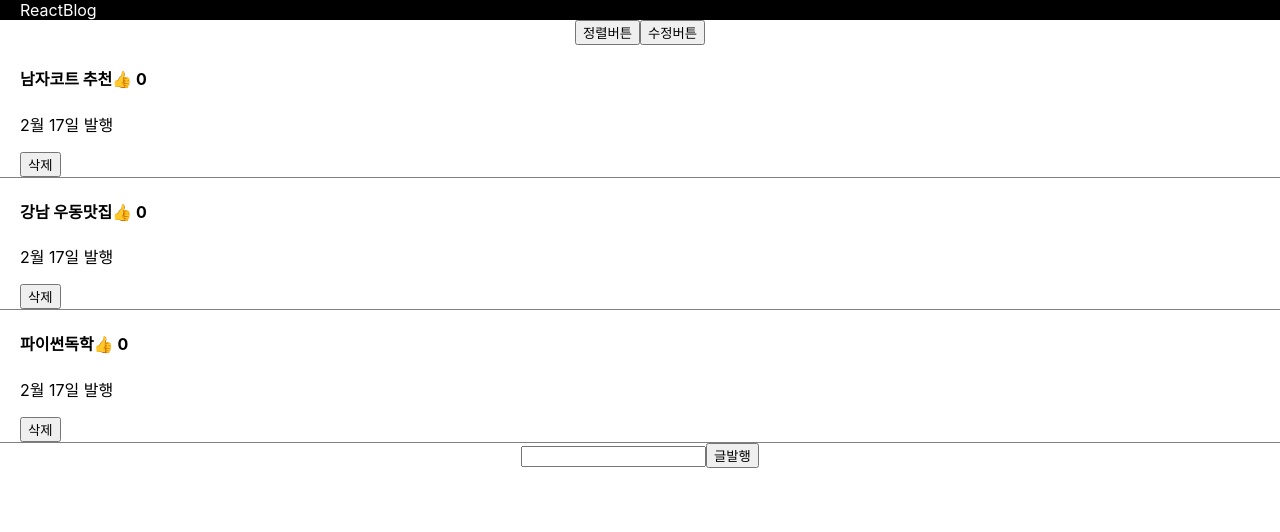
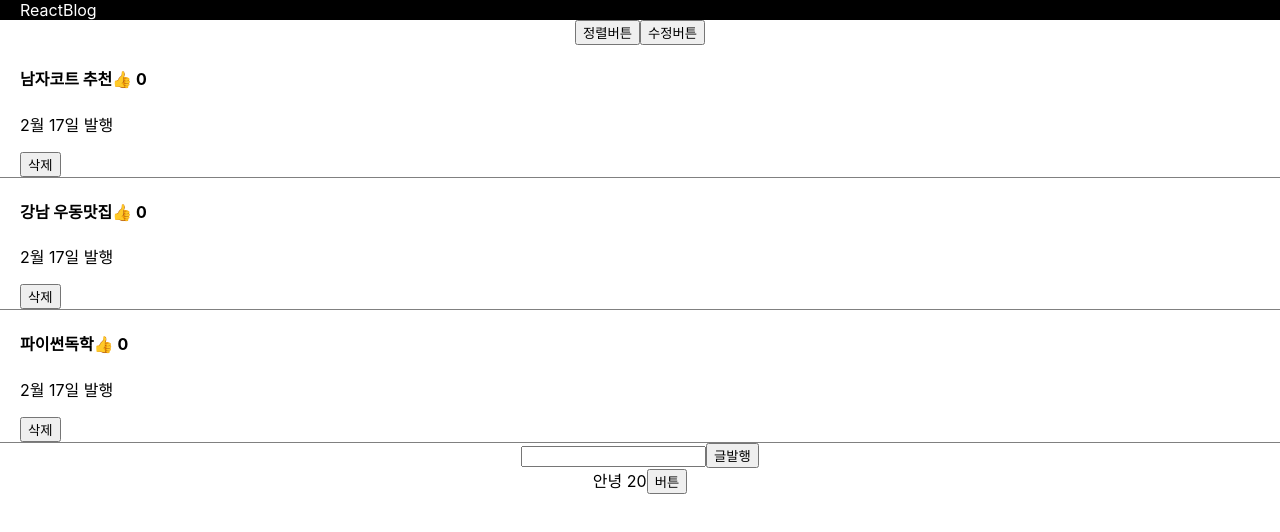
Before and after one commit to ynurr/a-react-blog, a React (Create React App) app: page / in a window 1280 px wide. Shown: the top 532 px of the page. Built offline with nearby package versions, Linux system fonts and the light colour scheme.

Commit message:
class 컴포넌트 만들기

```diff
--- a/src/App.js
+++ b/src/App.js
@@ -2,7 +2,7 @@
 
 import logo from './logo.svg';
 import './App.css';
-import { useState } from 'react';
+import React, { useState } from 'react';
 
 function App() {
 
@@ -82,6 +82,8 @@
         modal == true ? <Modal title={title} 글제목변경={글제목변경} color="#d7dcf5" 글제목={글제목}/> : null
       }
 
+      <Modal2></Modal2>
+
     </div>
   );
 }
@@ -97,4 +99,24 @@
   )
 }
 
+class Modal2 extends React.Component {
+  constructor(props){
+    super(props);
+    this.state = {
+      name : 'kim',
+      age : 20
+    }
+  }
+
+  render(){
+    return (
+      <div>안녕 { this.state.age }
+        <button onClick={()=>{
+          this.setState({age : 21})
+        }}>버튼</button>
+      </div>
+    )
+  }
+}
+
 export default App;
```
